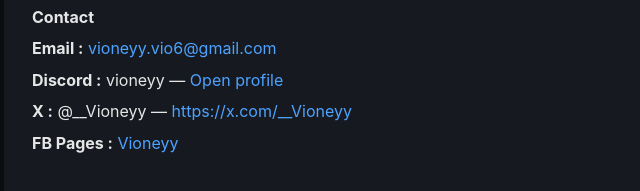
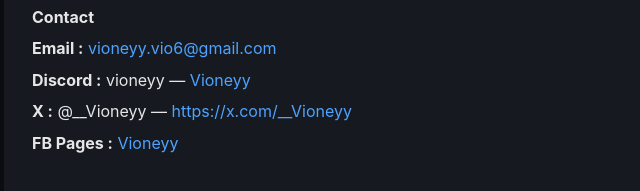
Before and after one commit to Vioneyy/rvc-voice-ai-demo, a plain HTML site: page docs/index.html in a window 1280 px wide. Shown: the part 1932-2123 px from the top of the page, 146-786 px from the left. Drawn offline with Linux system fonts and the light colour scheme.

Commit message:
Update Discord link text to 'Vioneyy'

```diff
--- a/docs/index.html
+++ b/docs/index.html
@@ -206,7 +206,7 @@
         <h4 style="margin:8px 0 6px 0;color:var(--text)">Contact</h4>
         <div>
           <div><strong>Email :</strong> <a href="mailto:vioneyy.vio6@gmail.com">vioneyy.vio6@gmail.com</a></div>
-          <div style="margin-top:6px;"><strong>Discord :</strong> vioneyy — <a href="https://discord.com/users/508192047614918656" target="_blank" rel="noopener">Open profile</a></div>
+          <div style="margin-top:6px;"><strong>Discord :</strong> vioneyy — <a href="https://discord.com/users/508192047614918656" target="_blank" rel="noopener">Vioneyy</a></div>
           <div style="margin-top:6px;"><strong>X :</strong> @__Vioneyy — <a href="https://x.com/__Vioneyy" target="_blank" rel="noopener">https://x.com/__Vioneyy</a></div>
           <div style="margin-top:6px;"><strong>FB Pages :</strong> <a href="https://www.facebook.com/profile.php?id=61587325234077" target="_blank" rel="noopener">Vioneyy</a></div>
         </div>
```
